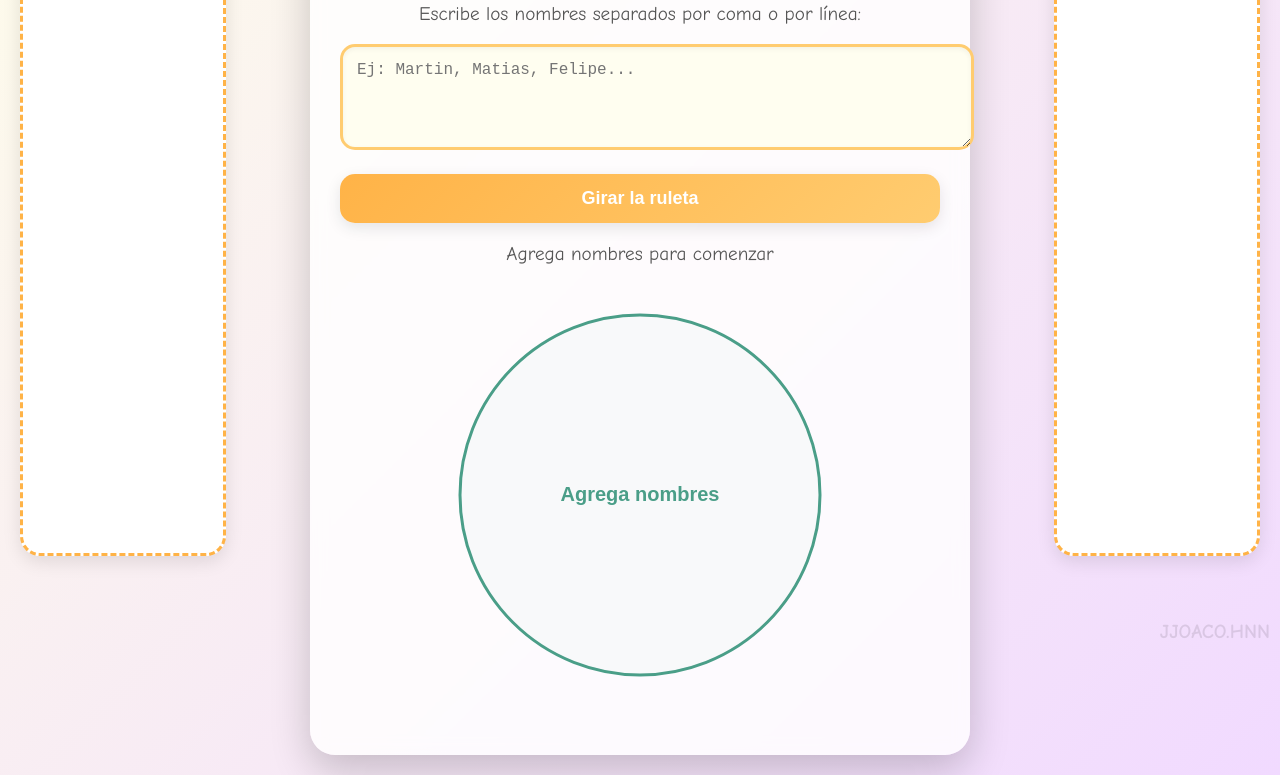
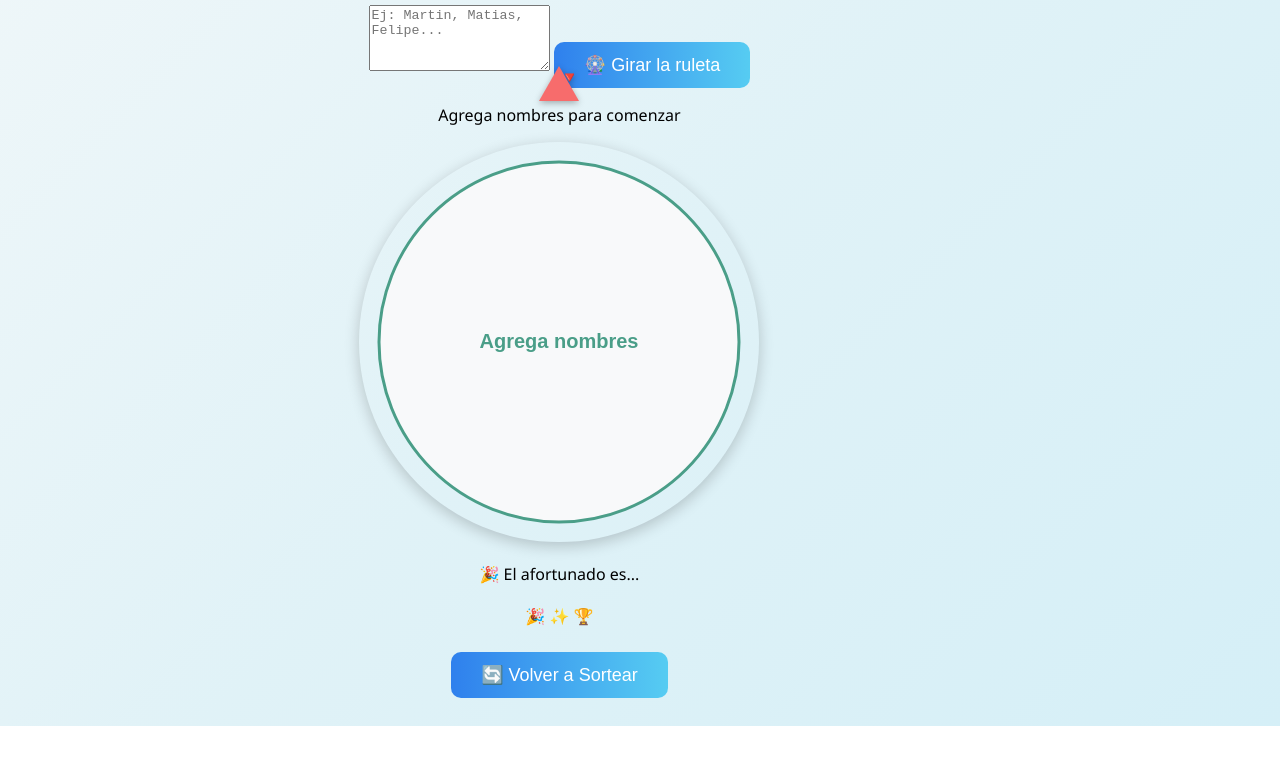
Before and after one commit to jjoacohnn/Sorteo-Maestro, a plain HTML site: page frontend/index.html in a window 1280 px wide. Shown: the part 147-922 px from the top of the page. After the commit the page ends 873 px from the top, so only its background shows below. Drawn offline with Linux system fonts and the light colour scheme.

Commit message:
Tus cambios

```diff
--- a/frontend/index.html
+++ b/frontend/index.html
@@ -1,3 +1,4 @@
+
 <!DOCTYPE html>
 <html lang="es">
 <head>
@@ -18,21 +19,21 @@
   </div>
 
   <div class="container">
-    <h1>¿Quién será el Afortunado?</h1>
-    <p>Escribe los nombres separados por coma o por línea:</p>
+    <h1>🎯 ¿Quién será el Afortunado? 🎲</h1>
+    <p>✍️ Escribe los nombres separados por coma o por línea:</p>
     <textarea id="nombres" placeholder="Ej: Martin, Matias, Felipe..." rows="4"></textarea>
-    <button id="sortear" class="btn-primario">Girar la ruleta</button>
+    <button id="sortear" class="btn-primario">🎡 Girar la ruleta</button>
     <p id="resultado"></p>
 
     <div class="ruleta-container">
-      <div id="flecha"></div>
       <canvas id="ruleta" width="400" height="400"></canvas>
+      <div id="flecha">🔻</div>
     </div>
 
     <div id="ganador-overlay" class="ganador-overlay">
       <div class="ganador-contenedor">
         <div class="ganador-cuadro">
-          <p class="ganador-texto">El afortunado es...</p>
+          <p class="ganador-texto">🎉 El afortunado es...</p>
           <h2 id="nombre-ganador" class="nombre-ganador"></h2>
           <div class="emojis-animados">
             <span>🎉</span>
@@ -55,7 +56,7 @@
   </div>
 
   <audio id="musica" src="musica.mp3" preload="auto"></audio>
-  <div class="marca-agua">JJOACO.HNN</div>
+  <div class="marca-agua">✨ JJOACO.HNN ✨</div>
 
   <script src="script.js"></script>
   <script>
--- a/frontend/styles.css
+++ b/frontend/styles.css
@@ -5,211 +5,111 @@ body {
   gap: 20px;
   padding: 20px;
   min-height: 100vh;
-  background: linear-gradient(135deg, #fefcea, #f1daff);
-  font-family: 'Comic Sans MS', 'Segoe UI', Tahoma, sans-serif;
+  background: linear-gradient(135deg, #f0f7f9 0%, #e0f2f7 50%, #d5eff7 100%);
+  font-family: 'Segoe UI', Tahoma, Geneva, Verdana, sans-serif;
   overflow-x: hidden;
-  margin: 0;
-  color: #333;
-}
-
-.banner-lateral {
-  width: 200px;
-  height: 600px;
-  background: #fff;
-  border: 3px dashed #ffb347;
-  border-radius: 20px;
-  box-shadow: 0 6px 18px rgba(0, 0, 0, 0.1);
-  display: flex;
-  justify-content: center;
-  align-items: center;
-  position: fixed;
-  top: 50%;
-  transform: translateY(-50%);
-  z-index: 1;
-}
-
-.banner-lateral.izquierda {
-  left: 20px;
-}
-
-.banner-lateral.derecha {
-  right: 20px;
 }
 
 .container {
-  max-width: 600px;
-  width: 100%;
-  background: #ffffffcc;
-  padding: 30px;
-  border-radius: 25px;
-  box-shadow: 0 15px 40px rgba(0, 0, 0, 0.2);
   position: relative;
-  z-index: 2;
-  backdrop-filter: blur(8px);
+  text-align: center;
+  flex-grow: 1;
 }
 
-h1 {
-  text-align: center;
-  font-size: 2.8em;
-  margin-bottom: 10px;
-  color: #f76c6c;
-  text-shadow: 2px 2px 0 #fff;
-}
-
-p {
-  font-size: 1.2em;
-  text-align: center;
-  color: #555;
-}
-
-textarea {
-  width: 100%;
-  padding: 14px;
-  border: 3px solid #ffcc70;
-  border-radius: 15px;
-  font-size: 16px;
-  margin-bottom: 20px;
-  background: #fffef0;
-  box-shadow: inset 0 2px 5px rgba(0,0,0,0.05);
-}
-
-.btn-primario {
-  background: linear-gradient(135deg, #ffb347, #ffcc70);
-  color: #fff;
-  border: none;
-  padding: 14px 28px;
-  font-size: 18px;
-  border-radius: 15px;
-  cursor: pointer;
-  width: 100%;
-  transition: all 0.3s ease;
-  font-weight: bold;
-  box-shadow: 0 5px 15px rgba(0,0,0,0.1);
-}
-
-.btn-primario:hover {
-  background: linear-gradient(135deg, #ffcc70, #ffc400);
-  transform: scale(1.05);
-  box-shadow: 0 8px 25px rgba(0, 0, 0, 0.25);
-}
-
-.ruleta-container {
-  margin: 30px auto;
-  width: 400px;
-  height: 400px;
-  background: transparent;
-  overflow: hidden;
+canvas {
   border-radius: 50%;
-}
-
-#ruleta {
-  display: block;
-  width: 100%;
-  height: 100%;
-  background: transparent;
-  image-rendering: crisp-edges;
-  transition: transform 3s cubic-bezier(0.17, 0.67, 0.12, 0.99);
+  box-shadow: 0 4px 15px rgba(0, 0, 0, 0.2);
 }
 
 #flecha {
   position: absolute;
-  top: 0;
+  top: 185px; /* Alineado al borde de la ruleta */
   left: 50%;
   transform: translateX(-50%);
   width: 0;
   height: 0;
   border-left: 20px solid transparent;
   border-right: 20px solid transparent;
-  border-top: 35px solid #f76c6c;
+  border-bottom: 35px solid #f76c6c;
   z-index: 10;
   filter: drop-shadow(0 2px 3px rgba(0,0,0,0.3));
 }
 
-.ganador-overlay {
-  position: fixed;
-  top: 0;
-  left: 0;
-  width: 100%;
-  height: 100%;
-  background: rgba(0,0,0,0.85);
-  backdrop-filter: blur(6px);
-  display: none;
-  justify-content: center;
-  align-items: center;
-  z-index: 1000;
-  opacity: 0;
-  transition: all 0.5s ease;
+button {
+  margin-top: 25px;
+  padding: 12px 30px;
+  font-size: 18px;
+  border: none;
+  border-radius: 10px;
+  background: #56ccf2;
+  background: linear-gradient(to right, #2f80ed, #56ccf2);
+  color: white;
+  cursor: pointer;
+  transition: transform 0.3s, box-shadow 0.3s;
 }
 
-.ganador-overlay.mostrar {
-  opacity: 1;
-  display: flex;
+button:hover {
+  transform: scale(1.05);
+  box-shadow: 0 6px 12px rgba(0, 0, 0, 0.25);
 }
 
-.ganador-cuadro {
-  background: #fff8dc;
-  border-radius: 25px;
-  padding: 40px;
-  box-shadow: 0 10px 40px rgba(0,0,0,0.3);
-  text-align: center;
-  border: 5px solid #fcd34d;
-  width: 90%;
-  max-width: 550px;
-  animation: aparecer 0.6s ease-out;
-}
-
-.nombre-ganador {
-  font-size: 4em;
-  color: #34d399;
-  margin: 25px 0;
-  font-weight: 900;
-  text-shadow: 0 4px 12px rgba(52, 211, 153, 0.4);
-  animation: pulse 1.5s infinite;
-}
-
-.emojis-animados {
-  display: flex;
-  justify-content: center;
-  gap: 20px;
-  font-size: 3em;
-  margin-top: 20px;
-}
-
-.emojis-animados span {
-  display: inline-block;
-  animation: bounce 1s infinite ease-in-out;
-}
-
-.marca-agua {
-  position: fixed;
-  bottom: 10px;
-  right: 10px;
-  color: rgba(0,0,0,0.1);
-  font-size: 20px;
-  z-index: 100;
+.ganador {
+  font-size: 30px;
+  margin-top: 25px;
+  color: #27ae60;
+  animation: aparecer 1s ease-out;
   font-weight: bold;
+  text-shadow: 1px 1px 4px rgba(0, 0, 0, 0.2);
 }
 
 @keyframes aparecer {
-  0% { transform: scale(0.9); opacity: 0; }
-  100% { transform: scale(1); opacity: 1; }
+  0% {
+    opacity: 0;
+    transform: scale(0.5) rotate(-10deg);
+  }
+  100% {
+    opacity: 1;
+    transform: scale(1) rotate(0deg);
+  }
 }
 
-@keyframes pulse {
-  0% { transform: scale(1); }
-  50% { transform: scale(1.05); }
-  100% { transform: scale(1); }
+/* 📚 Emojis decorativos educativos */
+.decoracion-emojis {
+  display: flex;
+  justify-content: center;
+  flex-wrap: wrap;
+  gap: 20px;
+  margin-top: 25px;
+  padding-bottom: 15px;
 }
 
-@keyframes bounce {
-  0%, 100% { transform: translateY(0) rotate(0deg); }
-  25% { transform: translateY(-20px) rotate(10deg); }
-  50% { transform: translateY(0) rotate(0deg); }
-  75% { transform: translateY(-10px) rotate(-10deg); }
+.decoracion-emojis span {
+  font-size: 2.3rem;
+  animation: flotar 3s ease-in-out infinite;
+  user-select: none;
 }
 
-@media (max-width: 1024px) {
-  .banner-lateral {
-    display: none;
+@keyframes flotar {
+  0%, 100% { transform: translateY(0); }
+  50% { transform: translateY(-8px); }
+}
+
+/* 🖼️ Responsive */
+@media (max-width: 768px) {
+  button {
+    font-size: 16px;
+    padding: 10px 20px;
+  }
+
+  .ganador {
+    font-size: 24px;
+  }
+
+  .decoracion-emojis span {
+    font-size: 2rem;
+  }
+
+  #flecha {
+    top: 145px;
   }
 }
```
